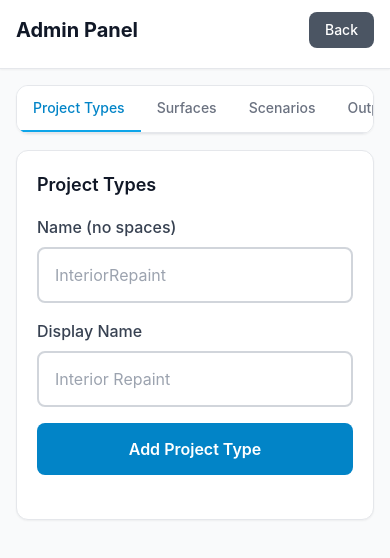
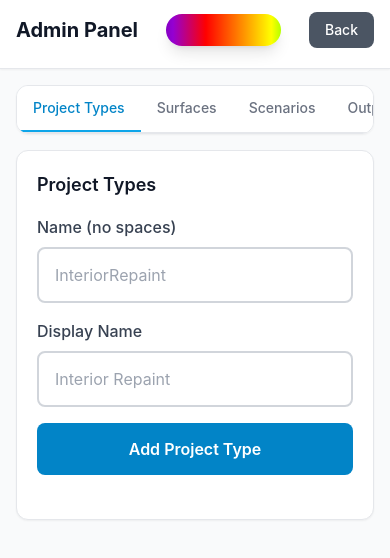
Before and after one commit to comountainclimber/painter_assist, a Next.js app: page /admin in a window 390 px wide. Shown: the top 558 px of the page. Built offline with nearby package versions, Linux system fonts and the light colour scheme.

Commit message:
Add beautiful rainbow gradient to navbar
- Add animated rainbow gradient bar in the middle of the navbar
- Gradient includes all rainbow colors with smooth animation
- Applied to both main page and admin panel headers
- Mobile-responsive with proper spacing

```diff
--- a/app/admin/page.tsx
+++ b/app/admin/page.tsx
@@ -364,8 +364,19 @@ export default function AdminPage() {
       {/* Sticky Header */}
       <div className="sticky top-0 z-10 bg-white border-b border-gray-200 shadow-sm">
         <div className="px-4 py-3">
-          <div className="flex items-center justify-between mb-2">
+          <div className="flex items-center justify-between mb-2 gap-3">
             <h1 className="text-xl font-bold text-gray-900">Admin Panel</h1>
+            {/* Beautiful Rainbow Gradient */}
+            <div className="flex-1 mx-4 h-8 rounded-full overflow-hidden shadow-lg">
+              <div
+                className="w-full h-full animate-pulse"
+                style={{
+                  background: 'linear-gradient(90deg, #ff0000 0%, #ff7f00 14.28%, #ffff00 28.56%, #00ff00 42.84%, #0000ff 57.12%, #4b0082 71.4%, #9400d3 85.68%, #ff0000 100%)',
+                  backgroundSize: '200% 100%',
+                  animation: 'rainbow-slide 3s linear infinite'
+                }}
+              />
+            </div>
             <Link
               href="/"
               className="px-4 py-2 bg-gray-600 text-white rounded-lg text-sm font-medium active:bg-gray-700 touch-manipulation"
--- a/app/globals.css
+++ b/app/globals.css
@@ -28,4 +28,14 @@
     touch-action: manipulation;
     -webkit-tap-highlight-color: transparent;
   }
+
+  /* Rainbow gradient animation */
+  @keyframes rainbow-slide {
+    0% {
+      background-position: 0% 50%;
+    }
+    100% {
+      background-position: 200% 50%;
+    }
+  }
 }
--- a/app/page.tsx
+++ b/app/page.tsx
@@ -245,8 +245,19 @@ export default function HomePage() {
       {/* Sticky Header */}
       <div className="sticky top-0 z-10 bg-white border-b border-gray-200 shadow-sm">
         <div className="px-4 py-3">
-          <div className="flex items-center justify-between mb-2">
+          <div className="flex items-center justify-between mb-2 gap-3">
             <h1 className="text-2xl font-bold text-gray-900">Painter Assist</h1>
+            {/* Beautiful Rainbow Gradient */}
+            <div className="flex-1 mx-4 h-8 rounded-full overflow-hidden shadow-lg">
+              <div
+                className="w-full h-full animate-pulse"
+                style={{
+                  background: 'linear-gradient(90deg, #ff0000 0%, #ff7f00 14.28%, #ffff00 28.56%, #00ff00 42.84%, #0000ff 57.12%, #4b0082 71.4%, #9400d3 85.68%, #ff0000 100%)',
+                  backgroundSize: '200% 100%',
+                  animation: 'rainbow-slide 3s linear infinite'
+                }}
+              />
+            </div>
             <Link
               href="/admin"
               className="px-4 py-2 bg-gray-600 text-white rounded-lg text-sm font-medium active:bg-gray-700 touch-manipulation"
--- a/package.json
+++ b/package.json
@@ -18,6 +18,7 @@
     "@vercel/analytics": "^1.5.0",
     "@vercel/postgres": "^0.10.0",
     "@vercel/speed-insights": "^1.2.0",
+    "dotenv": "^17.2.3",
     "next": "^14.0.4",
     "react": "^18.2.0",
     "react-dom": "^18.2.0",
```
Also changed, not shown: scripts/seed.ts (+20 -4 lines), 2 other files (tests, documents, lock files or other folders).
